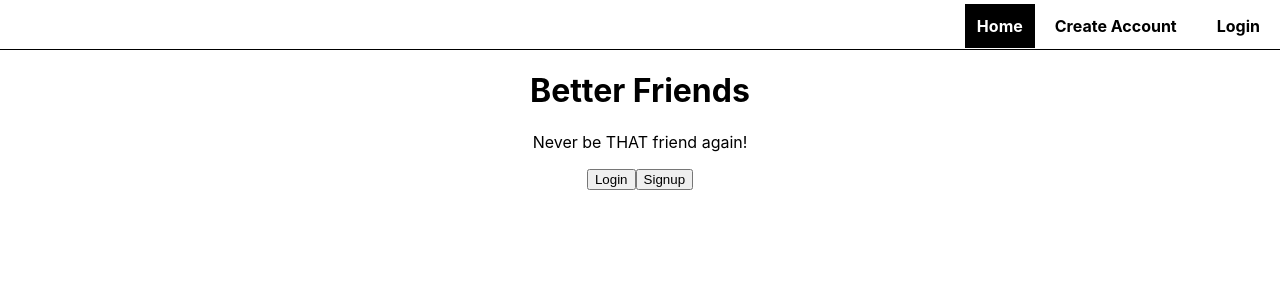
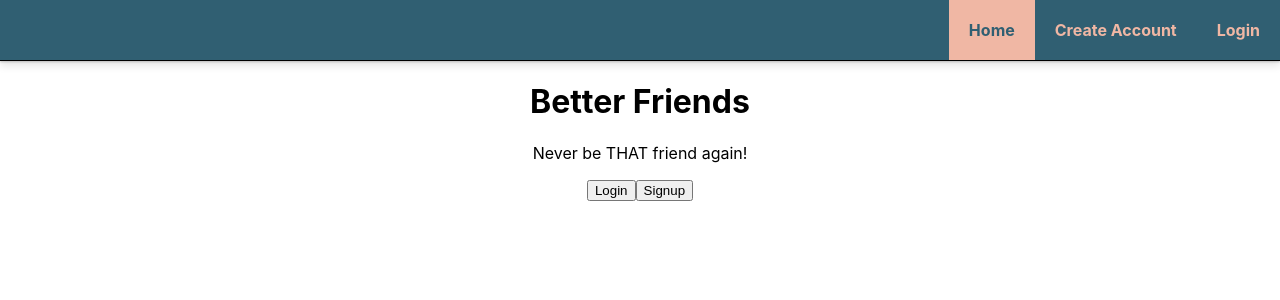
Before and after one commit to better-friend/better-friend-client, a React (Create React App) app: page / in a window 1280 px wide. Shown: the top 300 px of the page. Built offline with nearby package versions, Linux system fonts and the light colour scheme.

Commit message:
Added some styling to the nav bar using the chosen color palette

```diff
--- a/src/App.css
+++ b/src/App.css
@@ -5,20 +5,24 @@
 .navBar {
   list-style: none;
   display: flex;
+  background: #305f72;
   justify-content: flex-end;
   border-bottom: 1px solid black;
-  height: 33px;
+  align-items: center;
+  margin: 0;
+  height: 60px;
+  box-shadow: 0 5px 8px rgba(0, 0, 0, 0.1), 0 1px 2px rgba(0, 0, 0, 0.2);
 }
 
 .navBar li a {
   text-decoration: none;
-  color: black;
+  color: #f0b7a4;
   padding: 20px;
   font-weight: 700;
 }
 
 .navBar li a.active {
-  background: black;
-  color: white;
-  padding: 12px;
+  background: #f0b7a4;
+  color: #305f72;
+  padding: 20px;
 }
```
